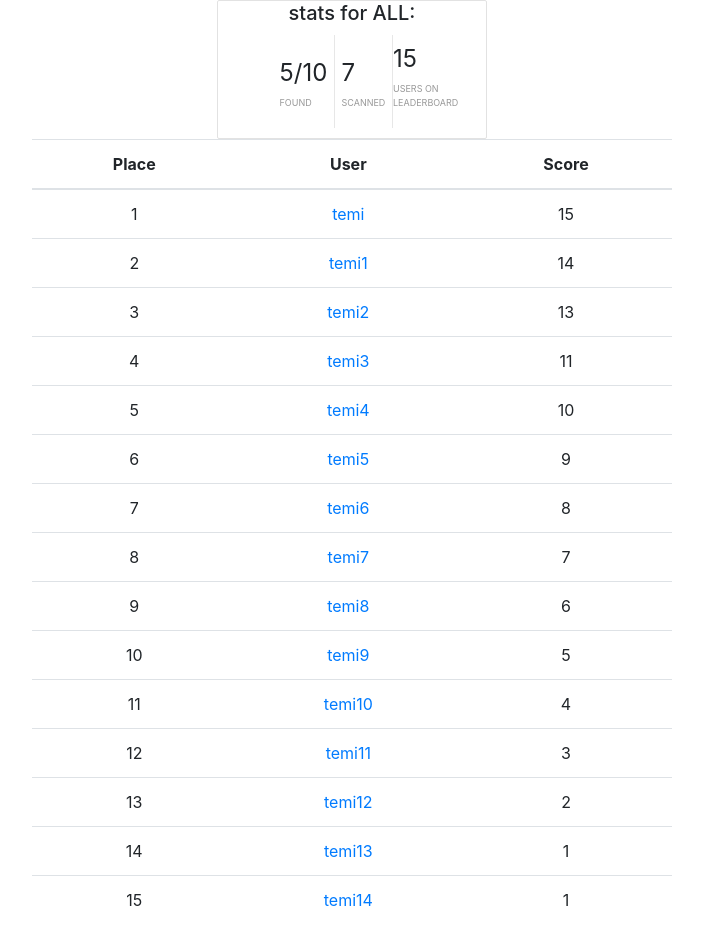
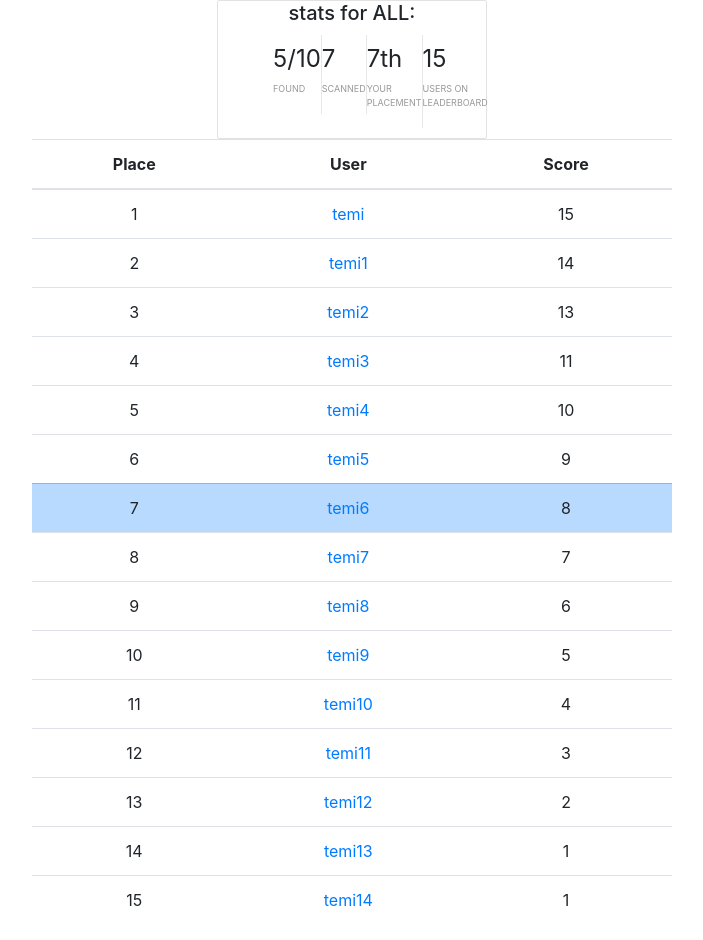
Before and after one commit to Themis3000/code_hunt, a Flask app: page /leaderboard in a window 1280 px wide. Shown: the whole page, without its empty margins (288-991 px from the left). Run offline with Flask 2, Linux system fonts and the light colour scheme; some libraries are stand-ins or nearby versions.

Commit message:
-added num_utils.py -added extra leaderboard features -added a favicon

```diff
--- a/main.py
+++ b/main.py
@@ -1,5 +1,7 @@
-from flask import Flask, render_template
+from flask import Flask, render_template, send_from_directory
+import os
 import utils.test_data_sets
+import utils.num_utils
 
 app = Flask(__name__)
 
@@ -9,9 +11,15 @@ def index_page():
     return render_template("index.html")
 
 
+@app.route('/favicon.ico')
+def favicon():
+    return send_from_directory(os.path.join(app.root_path, 'static'),
+                               'noggin.ico', mimetype='image/vnd.microsoft.icon')
+
+
 @app.route('/leaderboard/<code_type>')
 @app.route('/leaderboard')
-def leaderboard_page(code_type='ALL'):
+def leaderboard_page(code_type: str = 'ALL'):
     return render_template("leaderboard.html",
                            tops=utils.test_data_sets.tops_data,
                            code_type=code_type,
@@ -19,4 +27,6 @@ def leaderboard_page(code_type='ALL'):
                            amount_found=5,
                            amount_created=10,
                            total_scan_amount=7,
-                           users_on_board=len(utils.test_data_sets.tops_data))
+                           users_on_board=len(utils.test_data_sets.tops_data),
+                           ordinal=utils.num_utils.ordinal,
+                           user_placement=7)
--- a/static/style.css
+++ b/static/style.css
@@ -10,26 +10,36 @@ div.centerContent {
     margin: 1em;
     max-width: 270px;
 }
+
 ul {
     margin: 10px 0;
 }
+
 li {
     border-right: 1px solid #e7e7e7;
     display: table-cell;
     font-size: 24px;
     max-width: 33%;
-    padding: 6px 0 12px 0%;
+    padding: 6px 0 12px 0;
     text-align: center;
-    width: 500px
+    width: 500px;
 }
+
+.stats {
+    display: flex;
+    align-items: flex-start;
+}
+
 .stat {
     //background: lightblue;
     display: inline-block;
     text-align: left;
 }
+
 .last {
     border:none;
 }
+
 .label {
     color: #999;
     display: block;
--- a/templates/leaderboard.html
+++ b/templates/leaderboard.html
@@ -22,6 +22,14 @@
                     <span class="label">scanned</span>
                 </div>
             </li>
+            {% if user_placement %}
+                <li class="stat">
+                    <div class="stat">
+                        {{ ordinal(user_placement) }}
+                        <span class="label">Your placement</span>
+                    </div>
+                </li>
+            {% endif %}
             <li class="last">
                 <div class="stat">
                     {{ users_on_board }}
@@ -35,7 +43,11 @@
             <thead><tr><th>Place</th><th>User</th><th>Score</th></tr></thead>
             {% for i, userdata in enumerate(tops) %}
                 {% if userdata["visits_counts"][code_type] %}
-                    <tr>
+                    {% if i+1 == user_placement %}
+                        <tr class="table-primary">
+                    {% else %}
+                        <tr>
+                    {% endif %}
                         <td>{{ i+1 }}</td>
                         <td><a href="/">{{ userdata["username"] }}</a></td>
                         <td>{{ userdata["visits_counts"][code_type]["visits"] }}</td>
--- /dev/null
+++ b/utils/num_utils.py
@@ -0,0 +1,3 @@
+import math
+
+ordinal = lambda n: "%d%s" % (n, "tsnrhtdd"[(math.floor(n / 10) % 10 != 1) * (n % 10 < 4) * n % 10::4])
```
Also changed, not shown: static/noggin.ico (added).
